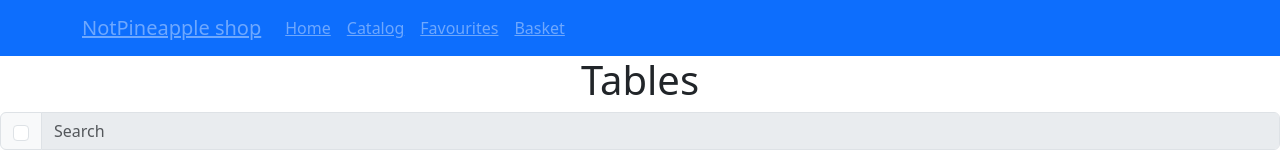
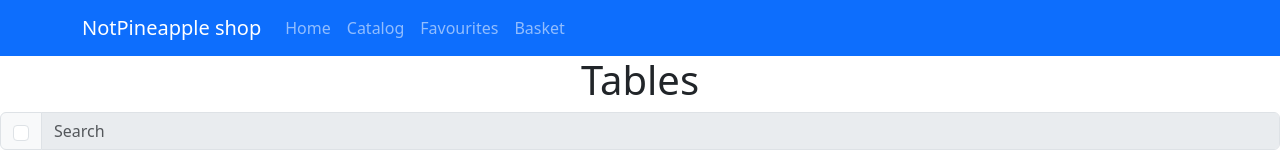
Before and after one commit to EtoNeAnanasbI95/Web, a React (Vite) app: page /Web/Cart in a window 1280 px wide. Shown: the top 160 px of the page. Built offline with nearby package versions, Linux system fonts and the light colour scheme; no server answers; the HTML template or start-up script is replaced by a standard one.

Commit message:
some fix

```diff
--- a/src/components/header.jsx
+++ b/src/components/header.jsx
@@ -8,24 +8,14 @@ function Header() {
   return (
     <Navbar expand="lg" bg="primary" data-bs-theme="dark" >
       <Container>
-        <Navbar.Brand >
-          <Link to="/Web/">NotPineapple shop</Link>
-        </Navbar.Brand>
+        <Navbar.Brand as={Link} to="/Web/">NotPineapple shop</Navbar.Brand>
         <Navbar.Toggle aria-controls="basic-navbar-nav" />
         <Navbar.Collapse id="basic-navbar-nav">
           <Nav className="me-auto">
-            <Nav.Link>
-              <Link to="/Web/">Home</Link>
-            </Nav.Link>
-            <Nav.Link href="/Web/Cart/">
-              <Link to="/Web/Cart/">Сatalog</Link>
-            </Nav.Link>
-            <Nav.Link>
-              <Link to="/Web/favourites/">Favourites</Link>
-            </Nav.Link>
-            <Nav.Link>
-              <Link to="/Web/overlay/">Basket</Link>
-            </Nav.Link>
+            <Nav.Link as={Link} to="/Web/">Home</Nav.Link>
+            <Nav.Link as={Link} to="/Web/Cart/">Сatalog</Nav.Link>
+            <Nav.Link as={Link} to="/Web/favourites/">Favourites</Nav.Link>
+            <Nav.Link as={Link} to="/Web/overlay/">Basket</Nav.Link>
           </Nav>
         </Navbar.Collapse>
       </Container>
```
